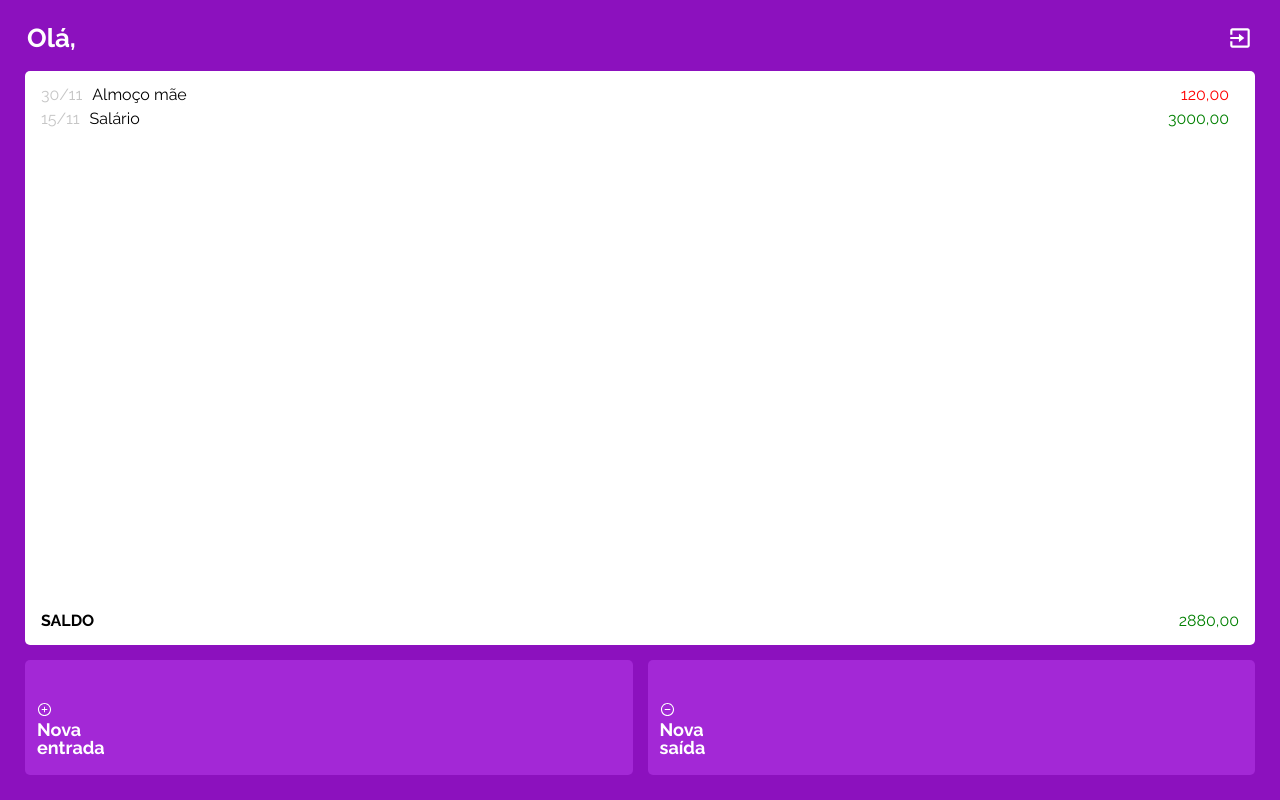
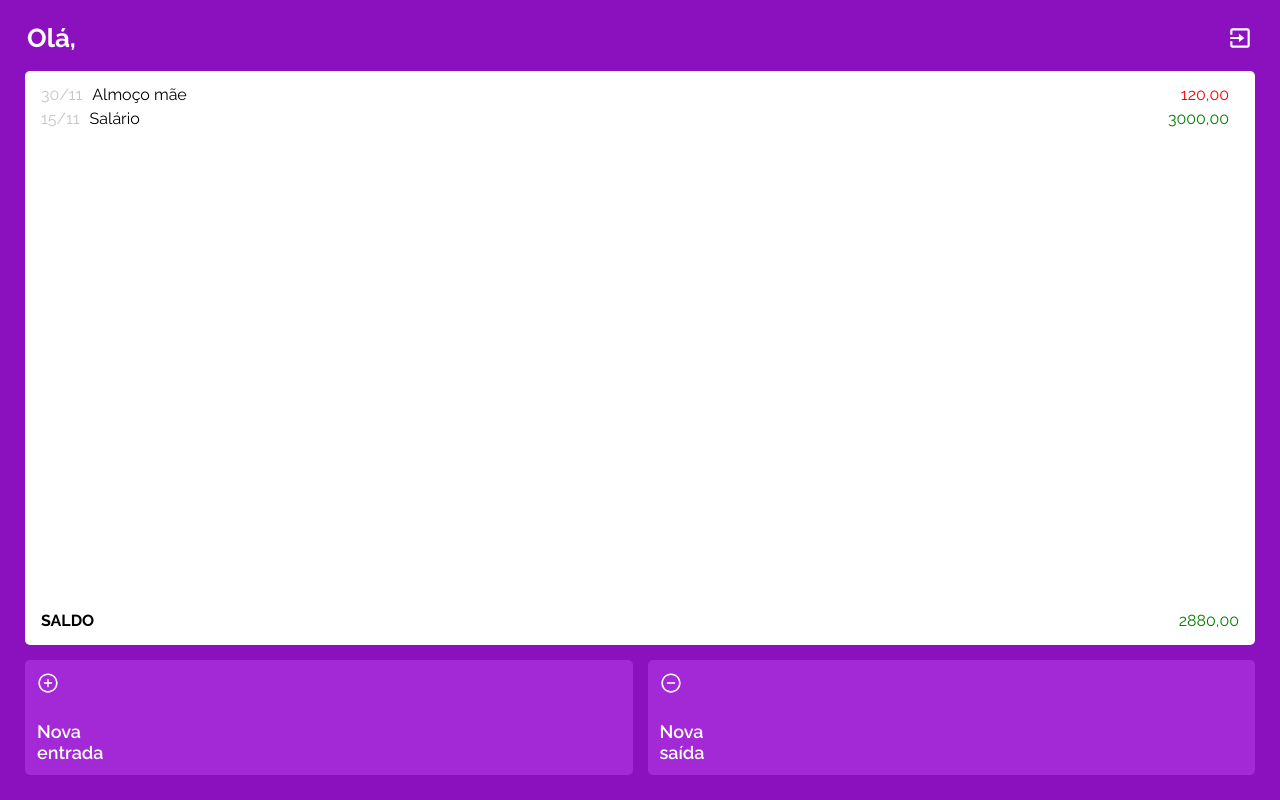
Before and after one commit to WillyanAlmeida/projeto14-mywallet-front, a React (Vite) app: page /home in a window 1280 px wide. Built offline with nearby package versions, Linux system fonts and the light colour scheme; a web font is replaced by a local one.

Commit message:
button transaction

```diff
--- a/package.json
+++ b/package.json
@@ -12,6 +12,7 @@
   "dependencies": {
     "axios": "^1.4.0",
     "react": "^18.2.0",
+    "react-currency-input-field": "^3.6.11",
     "react-dom": "^18.2.0",
     "react-icons": "^4.8.0",
     "react-router-dom": "^6.9.0",
--- a/src/pages/HomePage.jsx
+++ b/src/pages/HomePage.jsx
@@ -18,13 +18,13 @@ export default function HomePage() {
   //         });
   // }, []);
 
-  function entrada() {
-    setTransaction("entrada")
+  function newtransactionrout() {
+
+    navigate(`/nova-transacao/${transaction}`)
+    console.log(transaction)
   }
 
-  function saida() {
-    setTransaction("saída")
-  }
+
 
 
   return (
@@ -60,18 +60,18 @@ export default function HomePage() {
       </TransactionsContainer>
 
       <ButtonsContainer>
-        <button data-test="new-income" onClick={() => { setTransaction("entrada") }}>
-          <Link to={`/nova-transacao/${transaction}`}>
+        <button data-test="new-income" onClick={() => { setTransaction("entrada"), newtransactionrout() }}>
+
             <AiOutlinePlusCircle />
             <p>Nova <br /> entrada</p>
-          </Link>
+
         </button>
 
-        <button data-test="new-expense" onClick={() => { setTransaction("saída") }}>
-          <Link to={`/nova-transacao/${transaction}`}>
+        <button data-test="new-expense" onClick={() => { setTransaction("saída"), newtransactionrout() }}>
+
             <AiOutlineMinusCircle />
             <p>Nova <br />saída</p>
-          </Link>
+
         </button>
       </ButtonsContainer>
 
--- a/src/pages/TransactionPage.jsx
+++ b/src/pages/TransactionPage.jsx
@@ -1,6 +1,7 @@
 import styled from "styled-components"
 import { UserContext } from "../Context";
 import { useState, useEffect, useContext } from "react";
+import CurrencyInput from "react-currency-input-field"
 import { Link, useNavigate } from "react-router-dom";
 
 export default function TransactionsPage() {
@@ -37,7 +38,7 @@ function newTransaction(e){
     <TransactionsContainer>
       <h1>Nova {transaction}</h1>
       <form onSubmit={newTransaction} >
-        <input disabled={btstats} data-test="registry-amount-input" placeholder="Valor" type="text" required decimalsLimit={2} decimalSeparator="." groupSeparator="," prefix="R$" allowNegativeValue={false} onChange={e => setValue(e.target.value)}/>
+      <CurrencyInput disabled={btstats} data-test="registry-amount-input" placeholder="Valor" type="text" required decimalsLimit={2} decimalSeparator="." groupSeparator="," prefix="R$" allowNegativeValue={false} onChange={e => setValue(e.target.value)}/>
         <input disabled={btstats} data-test="registry-name-input" placeholder="Descrição" type="text" required onChange={e => setDescription(e.target.value)}/>
         <button data-test="registry-save" type="submit">Salvar {transaction}</button>
       </form>
```
Also changed, not shown: 1 other file (tests, documents, lock files or other folders).
